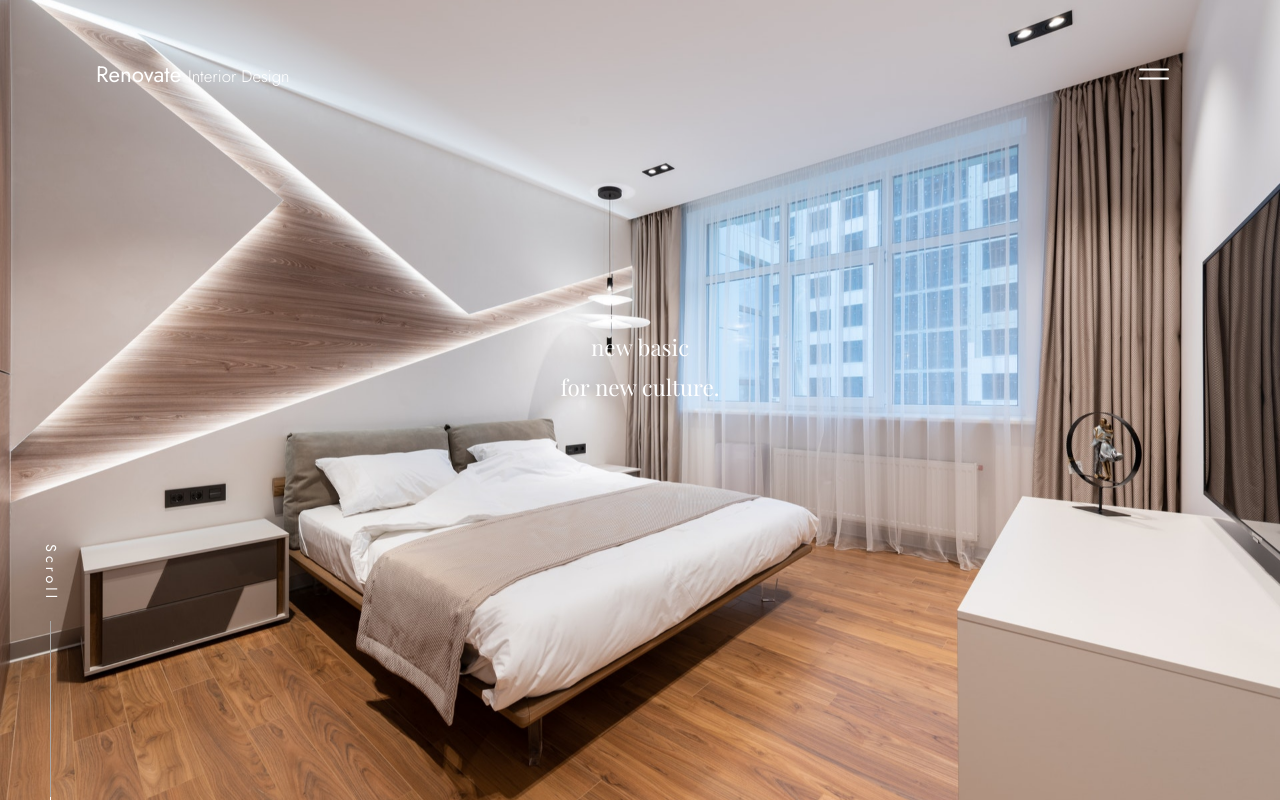
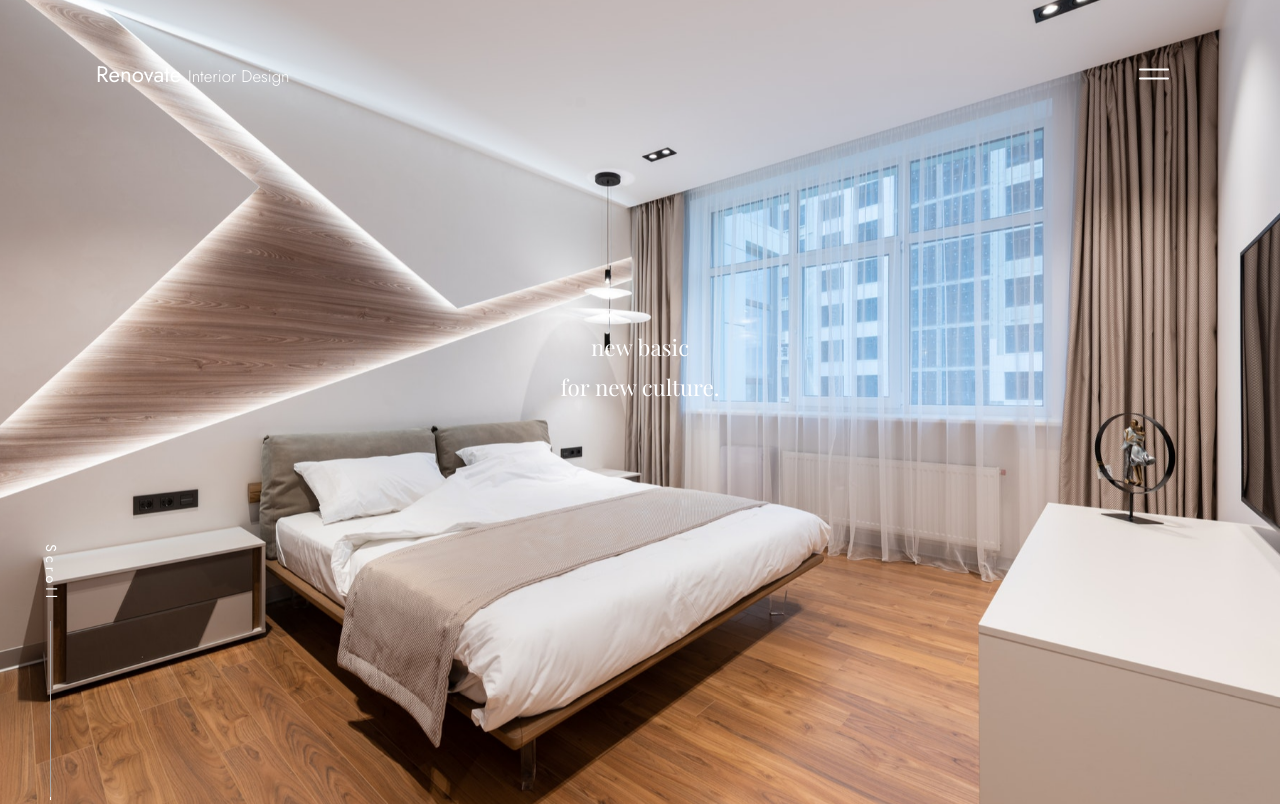
Before and after one commit to nickng852/interior-design-website, a React (Vite) app: page / in a window 1280 px wide. Shown: the top 806 px of the page. Built offline with nearby package versions, Linux system fonts and the light colour scheme; a web font is replaced by a local one.

Commit message:
feat: add zoom effect on Slideshow

```diff
--- a/src/components/Slideshow.tsx
+++ b/src/components/Slideshow.tsx
@@ -1,5 +1,5 @@
 import React, { FC, useEffect, useRef } from "react";
-import styled from "styled-components";
+import styled, { keyframes } from "styled-components";
 
 // import Swiper core and required modules
 import { Autoplay, EffectFade } from "swiper";
@@ -56,9 +56,9 @@ const Slideshow: FC<Props> = ({ slides }) => {
 
       <Swiper
         modules={[Autoplay, EffectFade]}
-        autoplay={{ delay: 2500, disableOnInteraction: false }}
+        autoplay={{ delay: 4000, disableOnInteraction: false }}
         effect={"fade"}
-        speed={2500}
+        speed={2000}
         allowTouchMove={false}
       >
         {slides.map((slide, index) => {
@@ -104,15 +104,30 @@ const SwiperText = styled.div`
     }
 
     @media (min-width: 1200px) {
-      font-size: 1.4em;
+      font-size: 1.4rem;
     }
   }
+`;
+
+const slideZoom = keyframes`
+0% {
+  transform: scale(1.1);
+}
+50% {
+  transform: scale(1);
+}
+100% {
+  transform: scale(1.1);
+}
 `;
 
 const SwiperImg = styled.img`
   width: 100%;
   height: 100vh;
   object-fit: cover;
+  transform: scale(1.1);
+  animation: ${slideZoom} 21s cubic-bezier(0.42, 0, 0.58, 1) infinite forwards;
+  animation-delay: 2s;
 `;
 
 export default Slideshow;
```
